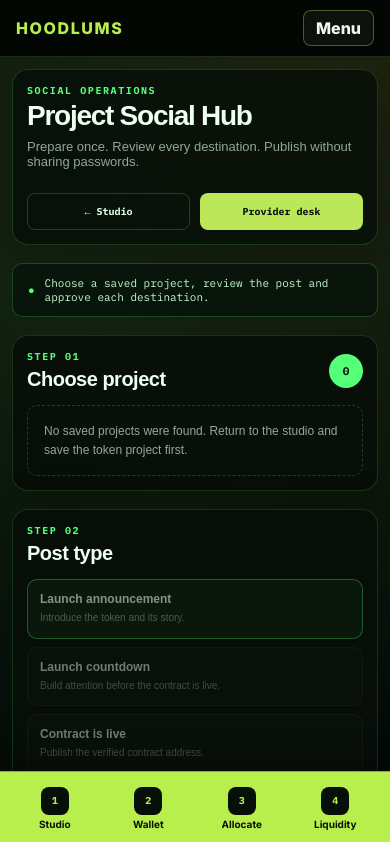
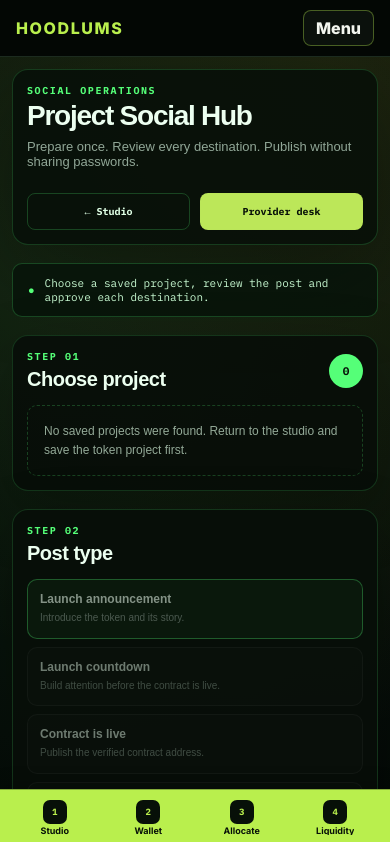
Before and after one commit to tyroneblakestewart-dot/launch-pad, a Next.js app: page /social in a window 390 px wide. Shown: the top 842 px of the page. Built offline with nearby package versions, Linux system fonts and the light colour scheme.

Commit message:
Slim and stabilise mobile bottom navigation

```diff
--- a/components/app-navigation.module.css
+++ b/components/app-navigation.module.css
@@ -17,38 +17,23 @@
 .mobileHeader, .bottomNav, .mobileMenu { display:none; }
 @media (min-width:1100px) { :global(body) { padding-left:238px; } }
 @media (max-width:1099px) {
+  :global(html) { scroll-behavior:smooth; overscroll-behavior-y:none; }
+  :global(body) { overflow-x:hidden; padding-bottom:calc(64px + env(safe-area-inset-bottom)); -webkit-overflow-scrolling:touch; }
   .sidebar { display:none; }
   .mobileHeader { position:sticky; top:0; z-index:95; display:flex; align-items:center; justify-content:space-between; min-height:56px; padding:10px 16px; border-bottom:1px solid rgba(131,183,139,.2); background:rgba(4,8,5,.96); backdrop-filter:blur(14px); }
   .mobileBrand { color:#b9ef4d; text-decoration:none; font-weight:950; letter-spacing:.1em; }
   .mobileHeader button { min-height:36px; padding:0 12px; border:1px solid rgba(185,239,77,.35); border-radius:8px; background:#0b110c; color:#f3f6ef; font-weight:800; }
   .mobileMenu { position:fixed; inset:56px 0 auto 0; z-index:94; display:grid; gap:7px; padding:12px; border-bottom:1px solid rgba(131,183,139,.2); background:rgba(4,8,5,.99); box-shadow:0 20px 45px rgba(0,0,0,.45); }
-  .bottomNav { position:fixed; inset:auto 0 0 0; z-index:96; display:grid; grid-template-columns:repeat(4,minmax(0,1fr)); padding:7px max(8px, env(safe-area-inset-right)) calc(7px + env(safe-area-inset-bottom)) max(8px, env(safe-area-inset-left)); border-top:1px solid rgba(7,16,8,.28); background:#b9ef4d; box-shadow:0 -10px 28px rgba(0,0,0,.28); }
+  .bottomNav { position:fixed; left:0; right:0; bottom:0; top:auto; z-index:999; display:grid; grid-template-columns:repeat(4,minmax(0,1fr)); width:100%; min-height:54px; padding:3px max(8px, env(safe-area-inset-right)) calc(3px + env(safe-area-inset-bottom)) max(8px, env(safe-area-inset-left)); border-top:1px solid rgba(7,16,8,.3); background:#b9ef4d; box-shadow:0 -6px 16px rgba(0,0,0,.2); transform:translate3d(0,0,0); backface-visibility:hidden; contain:layout paint; will-change:transform; }
   .bottomNav a,
   .bottomNav a:link,
   .bottomNav a:visited,
   .bottomNav a:hover,
   .bottomNav a:focus,
   .bottomNav a:active,
-  .bottomNav a.active {
-    min-width:0;
-    min-height:58px;
-    display:grid;
-    align-content:center;
-    justify-items:center;
-    gap:4px;
-    margin:0;
-    padding:5px 2px;
-    border:0;
-    border-radius:0;
-    background:transparent !important;
-    box-shadow:none !important;
-    color:#071008;
-    text-decoration:none;
-    transform:none;
-  }
-  .bottomNav span { display:grid; place-items:center; width:28px; height:28px; border-radius:8px; background:#071008; color:#b9ef4d; font:800 10px "IBM Plex Mono", monospace; }
-  .bottomNav b { max-width:100%; overflow:hidden; color:#071008; font-size:10px; line-height:1.1; text-overflow:ellipsis; white-space:nowrap; }
-  .bottomNav a.active span { outline:2px solid #071008; outline-offset:2px; }
+  .bottomNav a.active { min-width:0; min-height:48px; display:grid; align-content:center; justify-items:center; gap:2px; margin:0; padding:3px 2px; border:0; border-radius:0; background:transparent !important; box-shadow:none !important; color:#071008; text-decoration:none; transform:none; -webkit-tap-highlight-color:transparent; }
+  .bottomNav span { display:grid; place-items:center; width:24px; height:24px; border-radius:7px; background:#071008; color:#b9ef4d; font:800 9px "IBM Plex Mono", monospace; }
+  .bottomNav b { max-width:100%; overflow:hidden; color:#071008; font-size:9px; line-height:1; text-overflow:ellipsis; white-space:nowrap; }
+  .bottomNav a.active span { outline:2px solid #071008; outline-offset:1px; }
   .bottomNav a.active b { font-weight:950; }
-  :global(body) { padding-bottom:82px; }
 }
```
